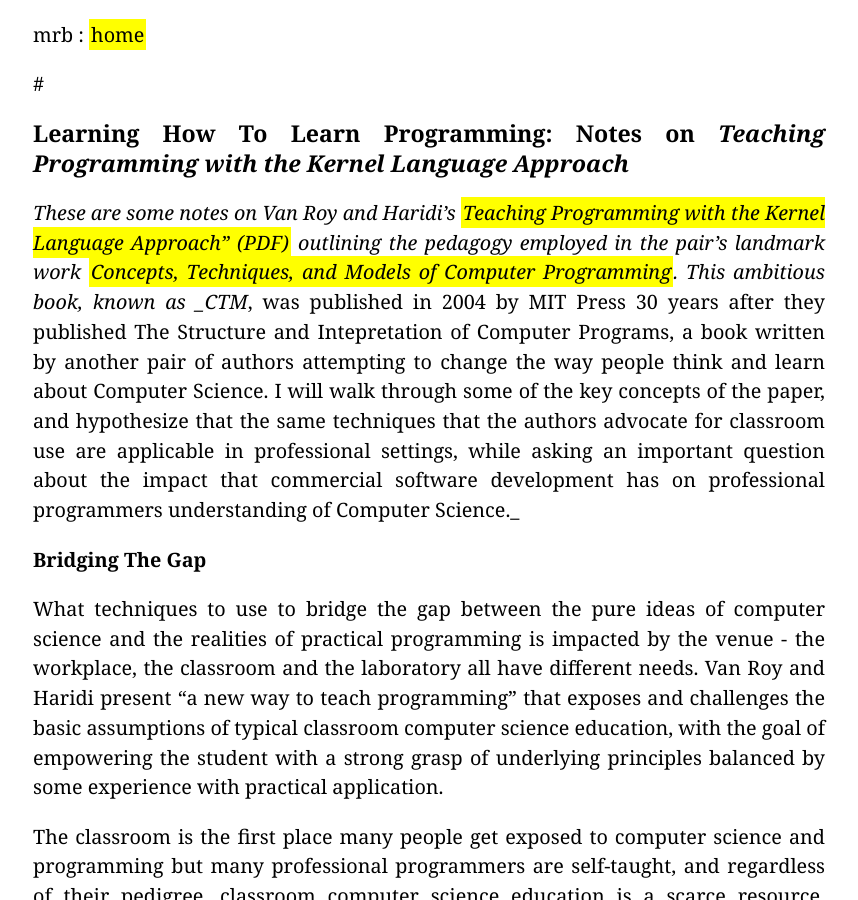
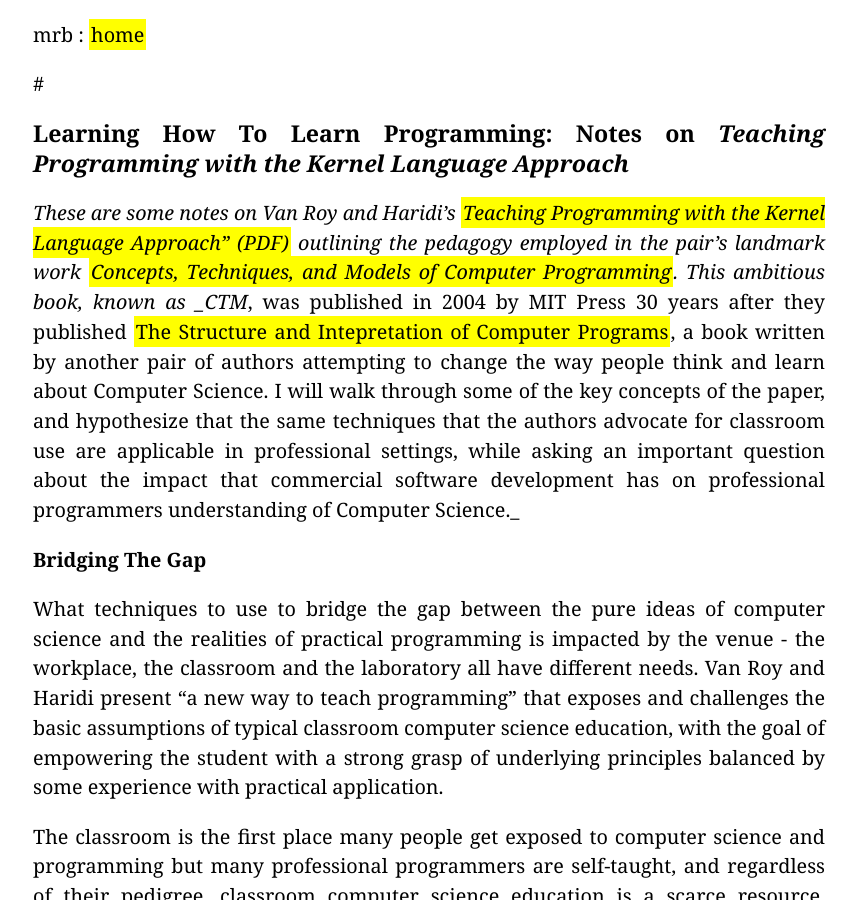
Before and after one commit to mrb/mrb.github.com, a Jekyll site: the page built from _posts/2013-02-23-notes-on-teaching-with-the-kernel-language-approach.markdown, in a window 1280 px wide and 900 px high. Shown: the whole window, without its empty margins (211-1069 px from the left). Built offline with Jekyll 4.4.1, drawn with Linux system fonts in a browser that asks for light colours; Markdown is read by kramdown in place of the engine named in the settings; part of the change alters nothing that is shown.

Commit message:
Move link to first reference

```diff
--- a/_posts/2013-02-23-notes-on-teaching-with-the-kernel-language-approach.markdown
+++ b/_posts/2013-02-23-notes-on-teaching-with-the-kernel-language-approach.markdown
@@ -7,7 +7,7 @@ published: true
 
 ### Learning How To Learn Programming: Notes on _Teaching Programming with the Kernel Language Approach_
 
-_These are some notes on Van Roy and Haridi's <a href="http://www.info.ucl.ac.be/people/PVR/fdpefinalweb.pdf">Teaching Programming with the Kernel Language Approach" (PDF)</a> outlining the pedagogy employed in the pair's landmark work <a href="http://www.info.ucl.ac.be/~pvr/book.html">Concepts, Techniques, and Models of Computer Programming</a>. This ambitious book, known as _CTM_, was published in 2004 by MIT Press 30 years after they published The Structure and Intepretation of Computer Programs, a book written by another pair of authors attempting to change the way people think and learn about Computer Science. I will walk through some of the key concepts of the paper, and hypothesize that the same techniques that the authors advocate for classroom use are applicable in professional settings, while asking an important question about the impact that commercial software development has on professional programmers understanding of Computer Science._
+_These are some notes on Van Roy and Haridi's <a href="http://www.info.ucl.ac.be/people/PVR/fdpefinalweb.pdf">Teaching Programming with the Kernel Language Approach" (PDF)</a> outlining the pedagogy employed in the pair's landmark work <a href="http://www.info.ucl.ac.be/~pvr/book.html">Concepts, Techniques, and Models of Computer Programming</a>. This ambitious book, known as _CTM_, was published in 2004 by MIT Press 30 years after they published <a href="http://mitpress.mit.edu/sicp/">The Structure and Intepretation of Computer Programs</a>, a book written by another pair of authors attempting to change the way people think and learn about Computer Science. I will walk through some of the key concepts of the paper, and hypothesize that the same techniques that the authors advocate for classroom use are applicable in professional settings, while asking an important question about the impact that commercial software development has on professional programmers understanding of Computer Science._
 
 #### Bridging The Gap
 
@@ -31,7 +31,7 @@ __As a Craft__ - You learn one language, deeply. Its paradigms become the lens t
 
 __As a Branch of Mathematics__ - Your practical knowledge is superseded by a deeper understanding of the theoretical underpinnings of programming, typically limited to one language and paradigm. The authors criticize this approach as narrow, citing semi-successful attempts by such luminaries as Dijkstra, but themselves aim to cover a broader range of concepts.
 
-__In Terms of Concepts__ - The style that the authors feel their work is the most in line with, and one that they attribute to <a href="http://mitpress.mit.edu/sicp/">_The Structure and Intrepretation of Computer Programs_</a> (lovingly referred to as "Abelson et al."). Criticisms are leveled at the single language approach, lack of formal semantics, and missing fundamental concepts of their predecessors in this category, however.
+__In Terms of Concepts__ - The style that the authors feel their work is the most in line with, and one that they attribute to _The Structure and Intrepretation of Computer Programs_ (lovingly referred to as "Abelson et al."). Criticisms are leveled at the single language approach, lack of formal semantics, and missing fundamental concepts of their predecessors in this category, however.
 
 Considering the pitfalls of the above approaches, the central question of the text becomes:
 
```
